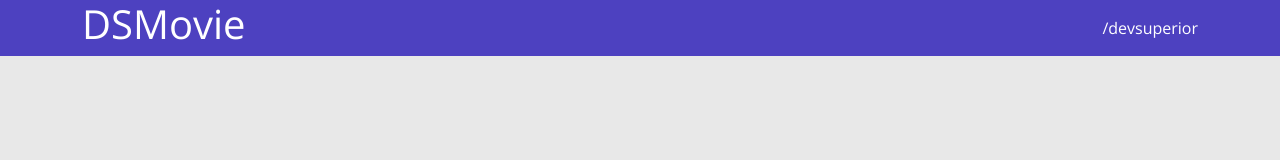
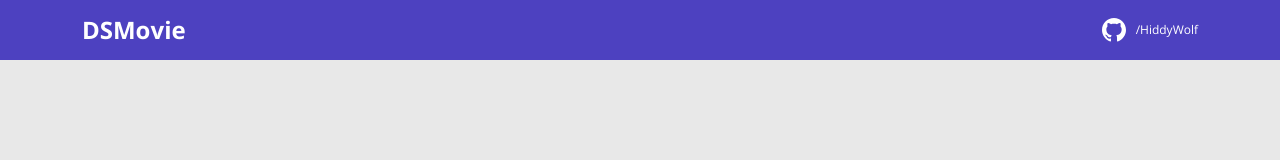
Before and after one commit to HiddyWolf/dsmovie, a plain HTML site: page index.html in a window 1280 px wide. Drawn offline with nearby package versions, Linux system fonts and the light colour scheme.

Commit message:
Barra superior PARTE 2

```diff
--- a/CSS/styles.CSS
+++ b/CSS/styles.CSS
@@ -1,17 +1,31 @@
 @import url('https://fonts.googleapis.com/css2?family=Open+Sans:wght@300;400;700&display=swap');
 
+:root {
+    --bg-gray: #E8E8E8;
+    --color-primary: #4D41C0;
+    --white: #fff;
+}
+
 * {
+    margin: 0;
     box-sizing: border-box;
     font-family: 'Open Sans', sans-serif;
 }
 
+h1, h2, h3, h4, h5, h6 {
+    margin: 0;
+}
+
 html, body {
-    background-color: #E8E8E8;
+    background-color: var(--bg-gray)
 }
 
 header {
-    background-color: #4D41C0;
-    color: #fff;
+    background-color: var(--color-primary);
+    color: var(--white);
+    height: 60px;
+    display: flex;
+    align-items: center;
 }
 
 nav {
@@ -20,7 +34,26 @@ nav {
     justify-content: space-between;
 }
 
+nav h1 {
+    font-size: 24px;
+    font-weight: 700;
+}
+
+nav a {
+    font-size: 12px;
+    font-weight: 400;
+}
+
 a, a:hover {
     text-decoration: none;
     color: unset;
 }
+
+.dsmovie-contact-container {
+    display: flex;
+    align-items: center;
+}
+
+.dsmovie-contact-container img {
+    margin-right: 10px;
+}
--- a/index.html
+++ b/index.html
@@ -13,7 +13,10 @@
     <header>
         <nav class="container">
             <h1>DSMovie</h1>
-            <a href="https://github.com/devsuperior">/devsuperior</a>
+            <div class="dsmovie-contact-container">
+                <img src="img/github.svg" alt="Github">
+                <a href="https://github.com/HiddyWolf">/HiddyWolf</a>
+            </div>
         </nav>
     </header>
 </body>
```
Also changed, not shown: img/github.svg (added).
